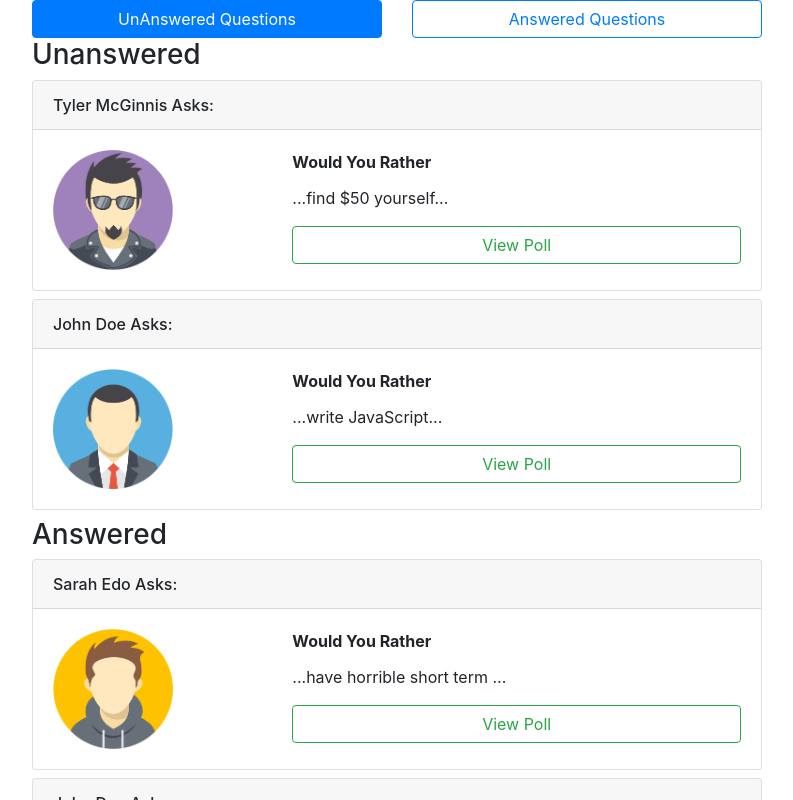
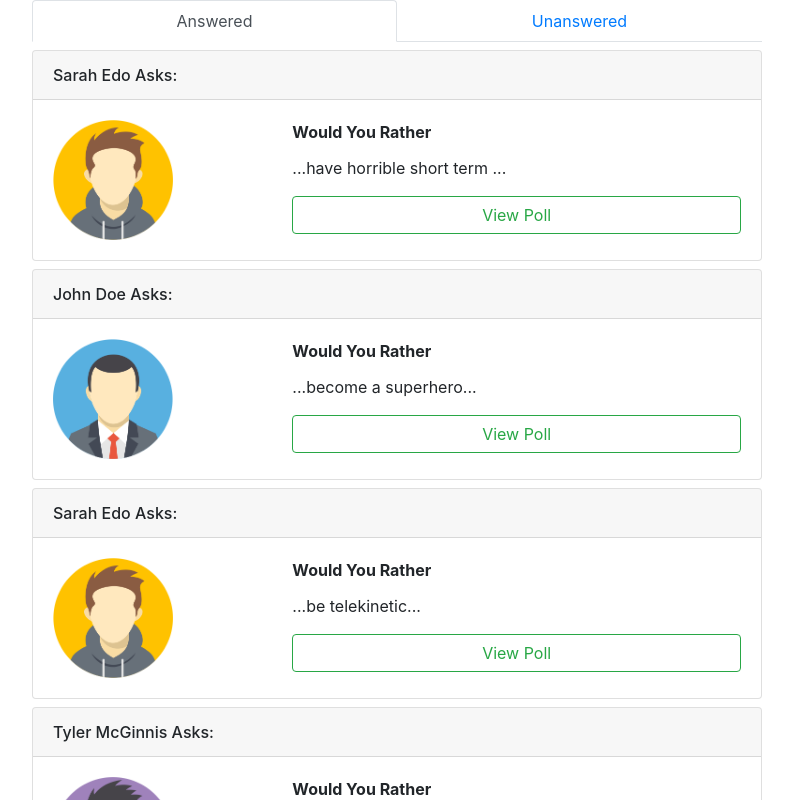
Before and after one commit to SumeetKK/udacity-would-you-rather, a React (Create React App) app: page / in a window 1280 px wide. Shown: the top 800 px of the page, without its empty margins (243-1036 px from the left). Built offline with nearby package versions, Linux system fonts and the light colour scheme.

Commit message:
Converted Buttons to Nav Tabs on Homepage

```diff
--- a/src/component/Home.js
+++ b/src/component/Home.js
@@ -1,30 +1,55 @@
 import React, { Component } from 'react'
 import { connect } from 'react-redux'
-import { Container, Row, Col, Button} from 'reactstrap';
+import { Container, Row, Col, Nav, NavLink, NavItem, TabPane, TabContent} from 'reactstrap';
 import ListQuestion from './ListQuestion'
 
 class Home extends Component {
+
+    state = { activeTab: 'answered' }
+
+      toggle(tab) {
+        if (this.state.activeTab !== tab) {
+          this.setState({ activeTab: tab });
+        }
+      }
+
   render() {
+      const answered = 'answered'
+      const unanswered = 'unanswered'
     return (
       <Container>
         <Row>
-            <Col md={{size: 4, offset: 2}}>
-                <Button color='primary' block>UnAnswered Questions</Button>
-            </Col>
-            <Col md='4'>
-                <Button outline color='primary' block>Answered Questions</Button>
+            <Col md={{size: 8, offset: 2}}>
+                <Nav tabs className='nav-justified'>
+                    <NavItem>
+                        <NavLink active={this.state.activeTab === answered } onClick={() => { this.toggle(answered); }}>
+                            Answered
+                        </NavLink>
+                    </NavItem>
+                    <NavItem>
+                        <NavLink active={this.state.activeTab === unanswered } onClick={() => { this.toggle(unanswered); }}>
+                            Unanswered
+                        </NavLink>
+                    </NavItem>
+                </Nav>
             </Col>
         </Row>
         <Row>
             <Col md={{size: 8, offset: 2}}>
-                <h3>Unanswered</h3>
-                    {this.props.unAnswered.map((id) => (
-                            <ListQuestion key={id} id={id} />
-                    ))}
-                <h3>Answered</h3>
-                    {this.props.answered.map((id) => (
-                        <ListQuestion key={id} id={id} />
-                    ))}
+                <TabContent activeTab={this.state.activeTab}>
+                    <TabPane tabId={answered}>
+                        { this.state.activeTab === answered
+                            && this.props.answered.map((id) => (
+                                <ListQuestion key={id} id={id} />
+                            ))}
+                    </TabPane>
+                    <TabPane tabId={unanswered}>
+                        { this.state.activeTab === unanswered
+                            && this.props.unAnswered.map((id) => (
+                                <ListQuestion key={id} id={id} />
+                            ))}
+                    </TabPane>
+                </TabContent>
             </Col>
         </Row>
       </Container>
```
